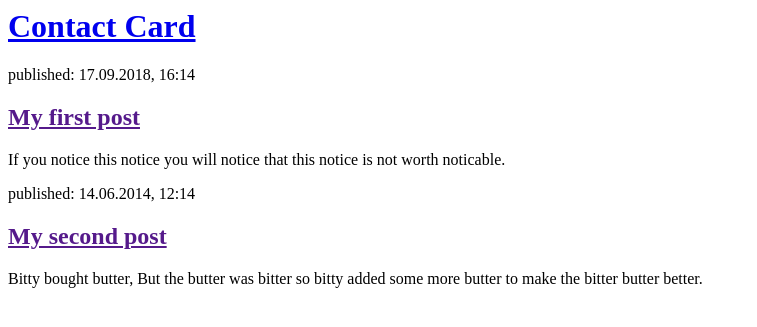
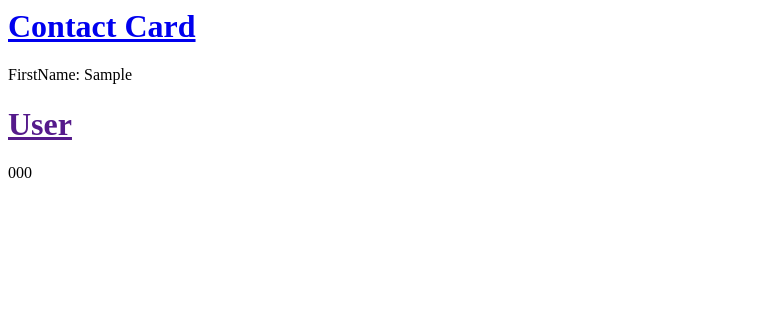
Before and after one commit to Junaid388/contact-card, a Django app: page / in a window 1280 px wide. Shown: the top 327 px of the page, without its empty margins (0-757 px from the left). Run offline with Django 3.2, Linux system fonts and the light colour scheme; tables that the repository leaves empty hold one stand-in row (values such as "Sample post").

Commit message:
Modified templates to display posts from database.

```diff
--- a/contact/templates/contact/post_list.html
+++ b/contact/templates/contact/post_list.html
@@ -7,16 +7,13 @@
             <h1><a href="/">Contact Card</a></h1>
         </div>
 
-        <div>
-            <p>published: 17.09.2018, 16:14</p>
-            <h2><a href="">My first post</a></h2>
-            <p>If you notice this notice you will notice that this notice is not worth noticable.</p>
-        </div>
-
-        <div>
-            <p>published: 14.06.2014, 12:14</p>
-            <h2><a href="">My second post</a></h2>
-            <p>Bitty bought butter, But the butter was bitter so bitty added some more butter to make the bitter butter better.</p>
+        {% for post in posts %}
+    <div>
+        <p>FirstName: {{ post.First_Name }}</p>
+        <h1><a href="">{{ post.Last_Name }}</a></h1>
+        <p>{{ post.Phone_Number|linebreaksbr }}</p>
+    </div>
+{% endfor %}
         </div>
     </body>
 </html>
--- a/contact/views.py
+++ b/contact/views.py
@@ -1,6 +1,8 @@
 from django.shortcuts import render
+from .models import Post
 
 # Create your views here.
 
 def post_list(request):
-    return render(request, 'contact/post_list.html', {})
+    posts = Post.objects.order_by('First_Name')
+    return render(request, 'contact/post_list.html',{'posts': posts})
```
